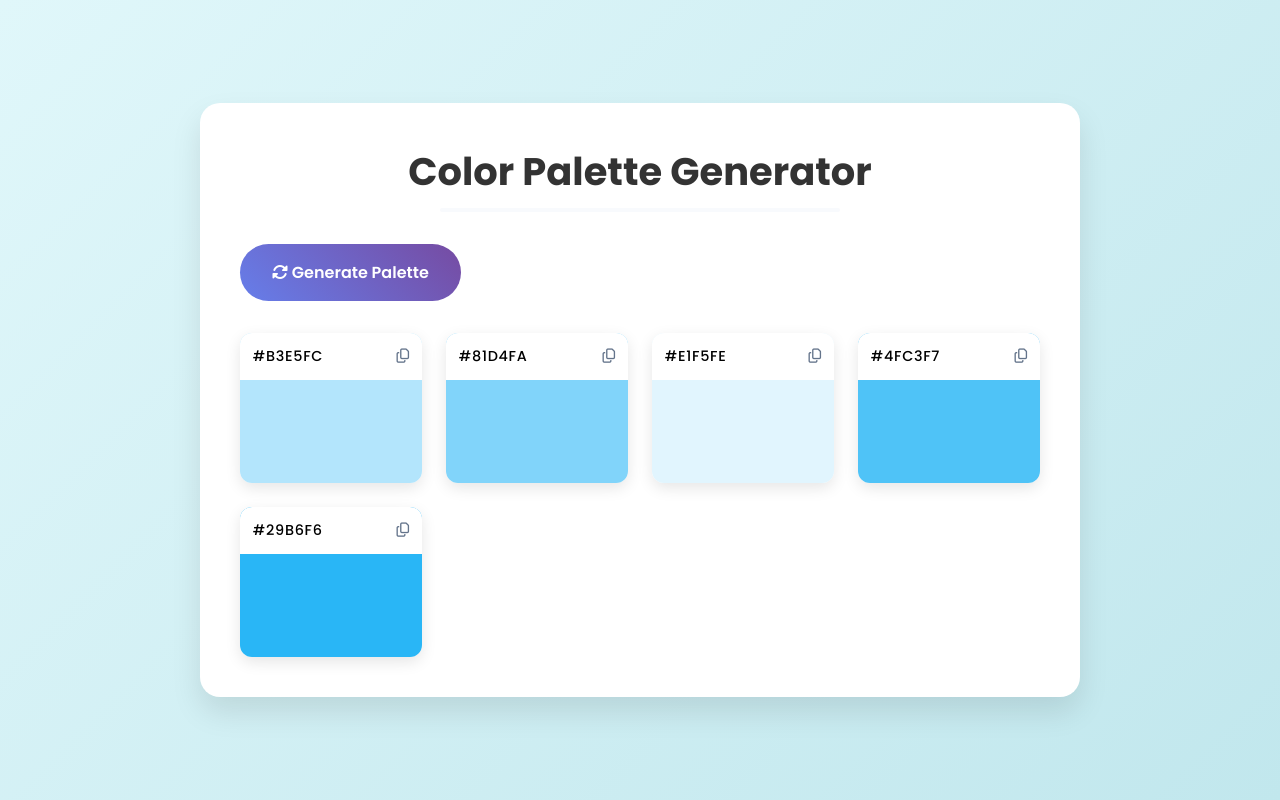
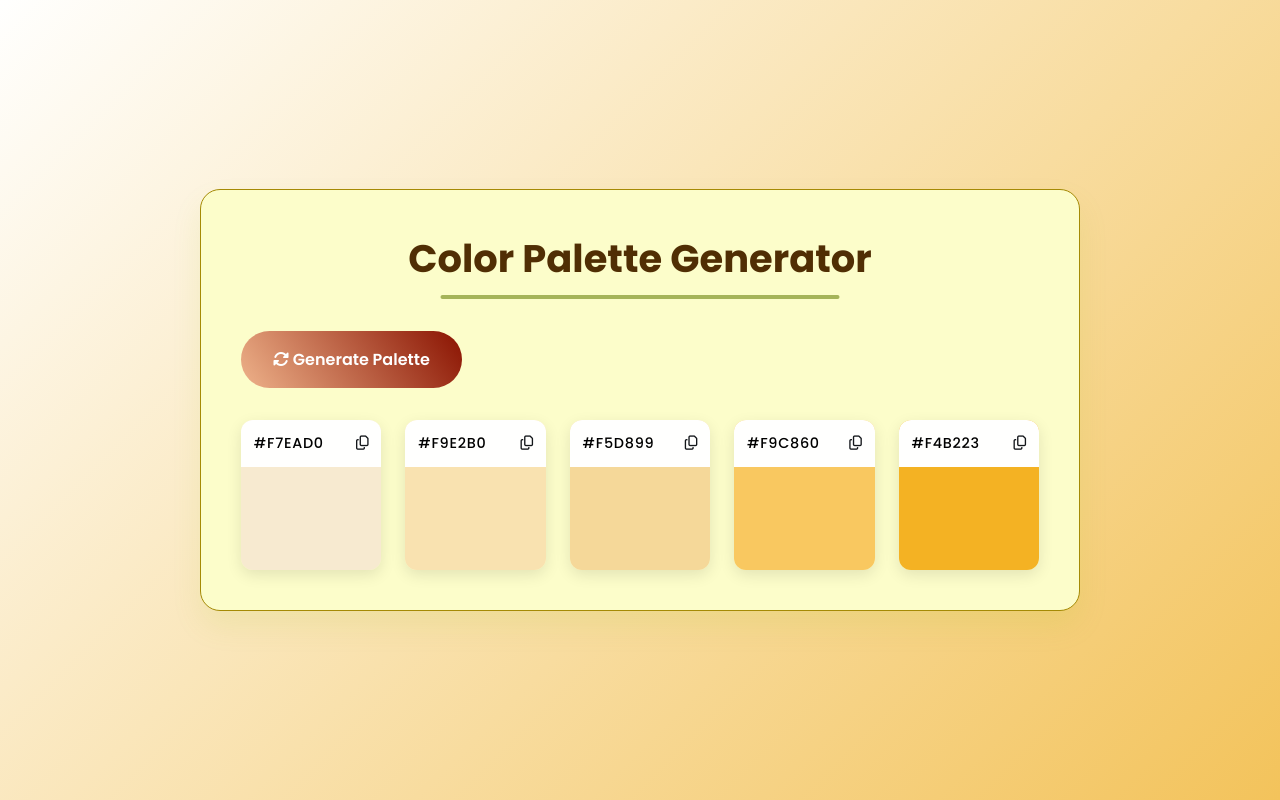
Before and after one commit to Priya-Mehta436/Javascript_Projects, a plain HTML site: page Project 2 Color Palette Generator/index.html in a window 1280 px wide. Drawn offline with Linux system fonts and the light colour scheme.

Commit message:
Project 2

```diff
--- a/Project 2 Color Palette Generator/index.html
+++ b/Project 2 Color Palette Generator/index.html
@@ -20,9 +20,9 @@
         <div class="palette-container">
             <!--Color Box 1-->
             <div class="color-box">
-                <div class="color" style="background-color: #b3e5fc;">
+                <div class="color" style="background-color: #f7ead0;">
                  <div class="color-info">
-                    <span class="hex-value">#B3E5FC</span>
+                    <span class="hex-value">#F7EAD0</span>
                     <i class="far fa-copy copy-btn" title="Copy to clipboard"></i>
                  </div>
                 </div>
@@ -30,9 +30,9 @@
 
             <!--Color Box 2-->
             <div class="color-box">
-                <div class="color" style="background-color: #81d4fa;">
+                <div class="color" style="background-color: #f9e2b0;">
                  <div class="color-info">
-                    <span class="hex-value">#81D4FA</span>
+                    <span class="hex-value">#F9E2B0</span>
                     <i class="far fa-copy copy-btn" title="Copy to clipboard"></i>
                  </div>
                 </div>
@@ -40,27 +40,27 @@
 
             <!--Color Box 3-->
             <div class="color-box">
-                <div class="color" style="background-color: #e1f5fe;">
+                <div class="color" style="background-color: #f5d899;">
                  <div class="color-info">
-                    <span class="hex-value">#E1F5FE</span>
+                    <span class="hex-value">#F5D899</span>
                     <i class="far fa-copy copy-btn" title="Copy to clipboard"></i>
                  </div>
                 </div>
             </div>
             <!--Color Box 4-->
             <div class="color-box">
-                <div class="color" style="background-color: #4fc3f7;">
+                <div class="color" style="background-color: #f9c860;">
                  <div class="color-info">
-                    <span class="hex-value">#4FC3F7</span>
+                    <span class="hex-value">#F9C860</span>
                     <i class="far fa-copy copy-btn" title="Copy to clipboard"></i>
                  </div>
                 </div>
             </div>
             <!--Color Box 5-->
             <div class="color-box">
-                <div class="color" style="background-color: #29b6f6;">
+                <div class="color" style="background-color: #f4b223;">
                  <div class="color-info">
-                    <span class="hex-value">#29B6F6</span>
+                    <span class="hex-value">#F4B223</span>
                     <i class="far fa-copy copy-btn" title="Copy to clipboard"></i>
                  </div>
                 </div>
--- a/Project 2 Color Palette Generator/style.css
+++ b/Project 2 Color Palette Generator/style.css
@@ -9,7 +9,7 @@
 }
 
 body{
-    background: linear-gradient(135deg, #e0f7fa, #c1e7ed);
+    background: linear-gradient(135deg,#fffffe, #f3c35b);
     min-height: 100vh;
     display: flex;
     align-items: center;
@@ -18,19 +18,20 @@ body{
 }
 
 .container {
-    background-color: #fff;
+    background-color: #fcfdca;
     border-radius: 1.25rem;
     padding:2.5rem;
     width: 100%;
     max-width: 880px;
-    box-shadow: 0 15px 30px rgba(0, 0 , 0 , 0.1);
+    box-shadow: 0 15px 30px rgba(152, 192, 7, 0.1);
+    border: 1.5px solid, #a58a05
 
 }
 
 h1{
     text-align: center;
     margin-bottom: 2rem;
-    color: #333;
+    color: #502e04;
     position: relative;
     padding-bottom: 0.8rem;
     font-size: 2.4rem;
@@ -44,13 +45,13 @@ h1::after{
     transform: translateX(-50%);
     width: 50%;
     height: 4px;
-    background-color: #f8fafd;
+    background-color: #a5b459;
     border-radius : 3px;
 }
 
 
 #generate-btn{
-    background: linear-gradient(45deg, #667eea, #764ba2);
+    background: linear-gradient(55deg, #eeb28a, #8a1301);
     color: white;
     border: none;
     padding:1rem 2rem;
@@ -65,7 +66,7 @@ h1::after{
 
 #generate-btn:hover{
     transform: translateY(-3px);
-    box-shadow: 0 8px 18px rgba(102, 126, 234, 0.3);
+    box-shadow: 0 10px 18px rgba(51, 28, 1, 0.3);
 }
 
 #generate-btn:active{
@@ -75,7 +76,7 @@ h1::after{
 .palette-container{
     display: grid;
     gap: 1.5rem;
-    grid-template-columns: repeat(auto-fit, minmax(150px, 1fr));
+    grid-template-columns: repeat(auto-fit, minmax(100px, 1fr));
 
 }
 
@@ -97,7 +98,7 @@ h1::after{
 }
 
 .color-info{
-    background-color: #fff;
+    background-color: #fffffe;
     padding: 0.8rem;
     display: flex;
     align-items: center;
@@ -112,7 +113,7 @@ h1::after{
 
 .copy-btn{
     cursor: pointer;
-    color: #64748b;
+    color: #13161a;
     transform: color 0.2s;
 }
 
```
